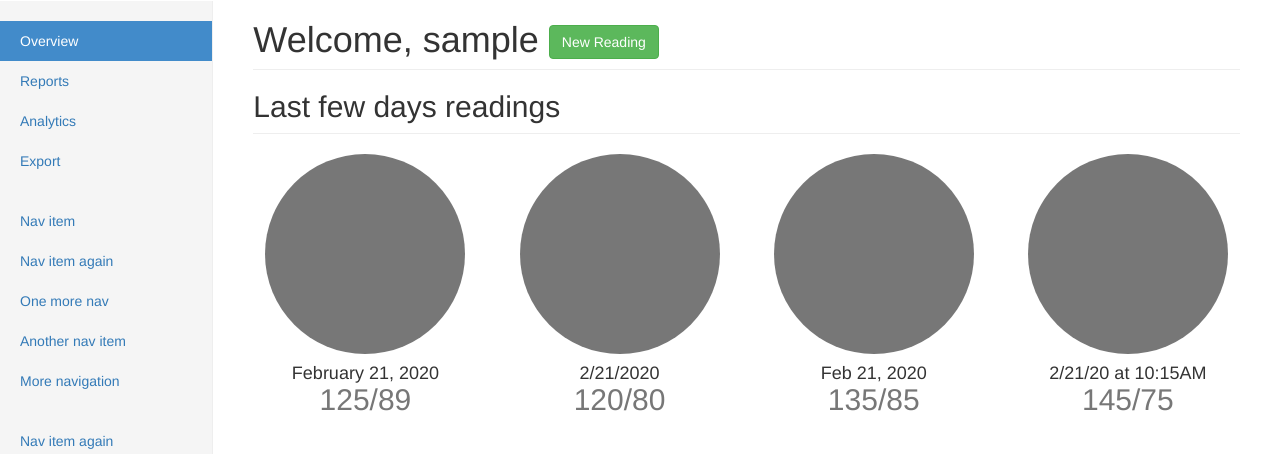
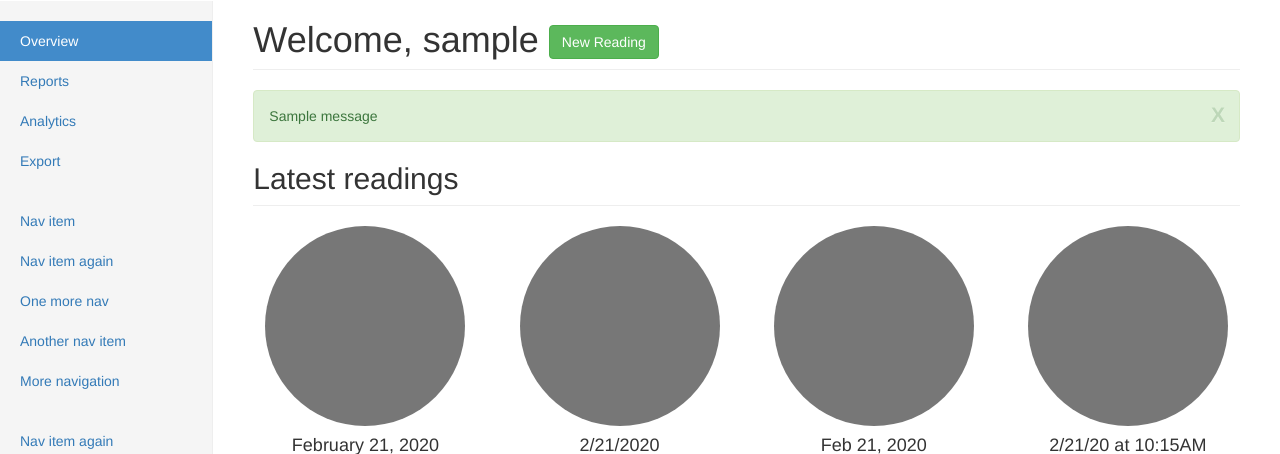
Before and after one commit to itprohelper/mybp, a Flask app: page /dashboard in a window 1280 px wide. Shown: the part 50-504 px from the top of the page. Run offline with Flask 2, Linux system fonts and the light colour scheme; a user stored in the database is signed in; tables that the repository leaves empty hold one stand-in row (values such as "Sample post"); one stand-in notice (Sample message) is shown; some libraries are stand-ins or nearby versions.

Commit message:
flash alerts when adding new readings

```diff
--- a/www/templates/dashboard.html
+++ b/www/templates/dashboard.html
@@ -61,7 +61,29 @@ Dashboard
         <div class="col-sm-9 col-sm-offset-3 col-md-10 col-md-offset-2 main">
           <h1 class="page-header">Welcome, {{ name }} <button type="button" class="btn btn-success" data-toggle="modal"
             data-target="#mymodal" name="button">New Reading</button></h1>
-          <h2 class="sub-header">Last few days readings<h2>
+
+            {% with messages = get_flashed_messages() %}
+
+            {% if messages %}
+
+            {% for message in messages %}
+
+            <div class="alert alert-success alert-dismissable" role="alert">
+              <button type="button" class="close" data-dismiss="alert" aria-label="close">
+                <span aria-hidden="true">X</span>
+              </button>
+              {{message}}
+
+            </div>
+
+
+
+            {% endfor %}
+
+            {% endif %}
+
+            {% endwith %}
+          <h2 class="sub-header">Latest readings<h2>
 
           <div class="row placeholders">
             <div class="col-xs-6 col-sm-3 placeholder">
@@ -285,7 +307,7 @@ Dashboard
 
                     <form action="{{url_for('newreading')}}" method="POST">
                       <div class="form-group">
-                        <label>Date</label>
+                        <label>Today's date is</label>
                         <input type="date" class="form-control" name="date" required="0">
                       </div>
 
--- a/www/views.py
+++ b/www/views.py
@@ -2,7 +2,7 @@ from index import app
 from index import db
 from models import User, Readings
 from forms import LoginForm, SignupForm
-from flask import render_template, redirect, url_for, request
+from flask import render_template, redirect, url_for, request, flash
 from werkzeug.security import generate_password_hash, check_password_hash
 from flask_bootstrap import Bootstrap
 from flask_login import LoginManager, UserMixin, login_user, login_required, logout_user, current_user
@@ -72,7 +72,8 @@ def logout():
 @app.route('/newreading', methods = ['POST'])
 def newreading():
     if request.method == 'POST':
-        date = request.form['date']
+        date = 'Todays date'
+        # date = request.form['date']
         systolic = request.form['systolic']
         diastolic = request.form['diastolic']
         notes = request.form['notes']
@@ -81,7 +82,9 @@ def newreading():
         db.session.add(my_data)
         db.session.commit()
 
-        return redirect(url_for('home'))
+        flash("New reading created successfully")
+
+        return redirect(url_for('dashboard'))
 
 @app.route('/editreading')
 def editreading():
```
